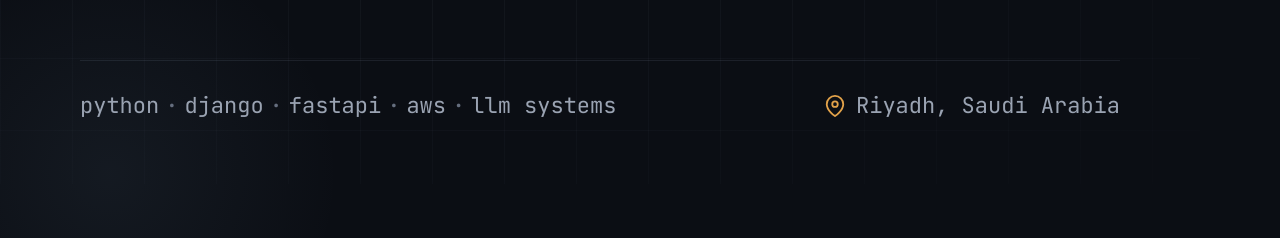
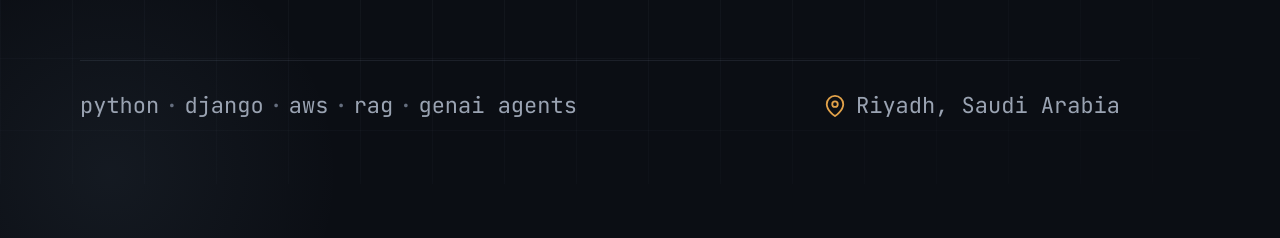
Before and after one commit to haiderali136a/haiderali136a.github.io, a plain HTML site: page assets/og-card-source.html in a window 1280 px wide. Shown: the part 446-684 px from the top of the page. Drawn offline with Linux system fonts and the light colour scheme.

Commit message:
Refresh social preview image with GenAI stack line
Co-Authored-By: Claude Opus 5.5 <noreply@anthropic.com>

```diff
--- a/assets/og-card-source.html
+++ b/assets/og-card-source.html
@@ -80,7 +80,7 @@
       <div class="role">Senior Backend Engineer</div>
     </div>
     <div class="bottom">
-      <div class="stack">python<i>·</i>django<i>·</i>fastapi<i>·</i>aws<i>·</i>llm systems</div>
+      <div class="stack">python<i>·</i>django<i>·</i>aws<i>·</i>rag<i>·</i>genai agents</div>
       <div class="loc">
         <svg width="22" height="22" viewBox="0 0 24 24" fill="none" stroke="#e2a24a" stroke-width="2"><path d="M21 10c0 7-9 13-9 13s-9-6-9-13a9 9 0 0 1 18 0z"/><circle cx="12" cy="10" r="3"/></svg>
         Riyadh, Saudi Arabia
```
Also changed, not shown: index.html (+2 -2 lines), assets/og-image.png.
